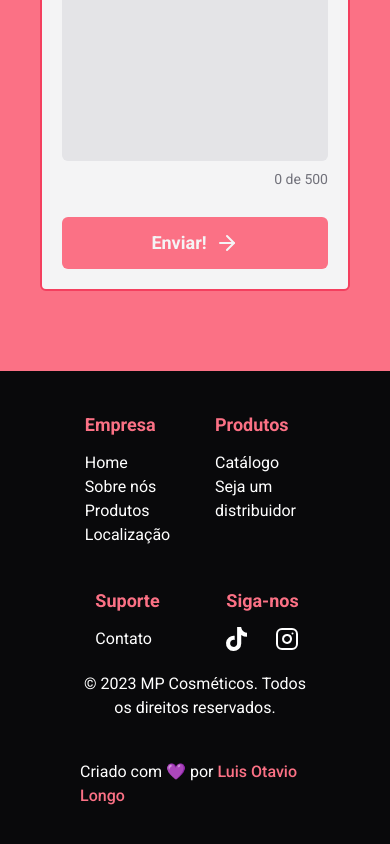
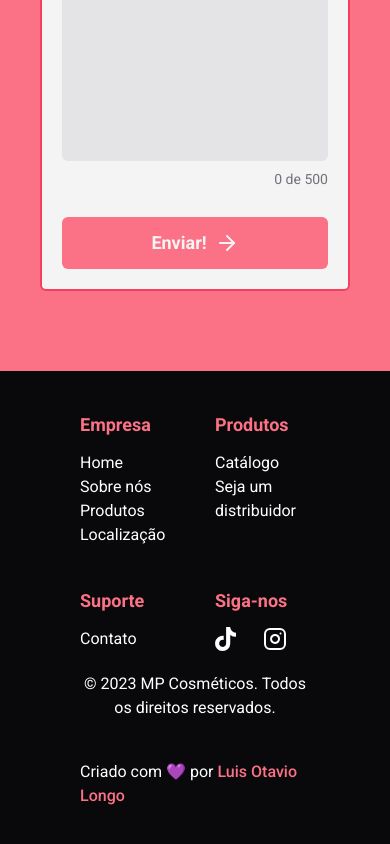
Before and after one commit to luislong0/mp-cosmeticos, a Next.js app: page / in a window 390 px wide. Shown: the part 9839-10683 px from the top of the page. Built offline with nearby package versions, Linux system fonts and the light colour scheme; what tailwindcss-gradients would draw is missing.

Commit message:
finish the landing page

```diff
--- a/src/components/Footer.tsx
+++ b/src/components/Footer.tsx
@@ -6,7 +6,7 @@ export function Footer() {
   return (
     <footer className="flex flex-col items-center justify-around bg-zinc-950 px-20 py-10 text-white">
       <div className="mx-auto grid w-full grid-cols-2 gap-10 md:grid-cols-4">
-        <div className="flex flex-col items-center">
+        <div className="flex flex-col items-start sm:items-center">
           <div>
             <h5 className="mb-3 text-lg font-bold text-rose-400">Empresa</h5>
             <ul>
@@ -36,7 +36,7 @@ export function Footer() {
               </li>
               <li>
                 <a
-                  href="https://www.google.com.br/maps/place/R.+Pedro+Machado+da+Silva,+502+-+Palmital,+SP,+19970-000/@-22.7934439,-50.2233877,18z/data=!4m5!3m4!1s0x94954d2afe61426f:0xf43fc7135f8c2c00!8m2!3d-22.7940026!4d-50.2223269?entry=ttu"
+                  href="https://www.google.com.br/maps/place/Palmital,+SP,+19970-000/@-22.7884181,-50.2269324,15z/data=!3m1!4b1!4m6!3m5!1s0x94954d2f44590015:0x363ee8dfc7f163ed!8m2!3d-22.7881823!4d-50.2189581!16zL20vMDQ0MHR3?entry=ttu"
                   className="transition-all hover:text-rose-400 hover:underline"
                   target="_blank"
                   rel="noreferrer"
@@ -47,7 +47,7 @@ export function Footer() {
             </ul>
           </div>
         </div>
-        <div className="flex flex-col items-center">
+        <div className="flex flex-col items-start sm:items-center">
           <div>
             <h5 className="mb-3 text-lg font-bold text-rose-400">Produtos</h5>
             <ul>
@@ -71,7 +71,7 @@ export function Footer() {
           </div>
         </div>
 
-        <div className="flex flex-col items-center">
+        <div className="flex flex-col items-start sm:items-center">
           <div>
             <h5 className="mb-3 text-lg font-bold text-rose-400">Suporte</h5>
             <ul>
@@ -86,7 +86,7 @@ export function Footer() {
             </ul>
           </div>
         </div>
-        <div className="flex flex-col items-center">
+        <div className="flex flex-col items-start sm:items-center">
           <div>
             <h5 className="mb-3 text-lg font-bold text-rose-400">Siga-nos</h5>
             <ul className="flex justify-between space-x-3">
```
